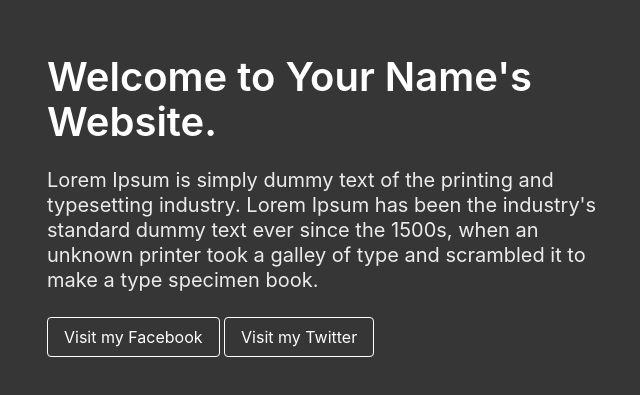
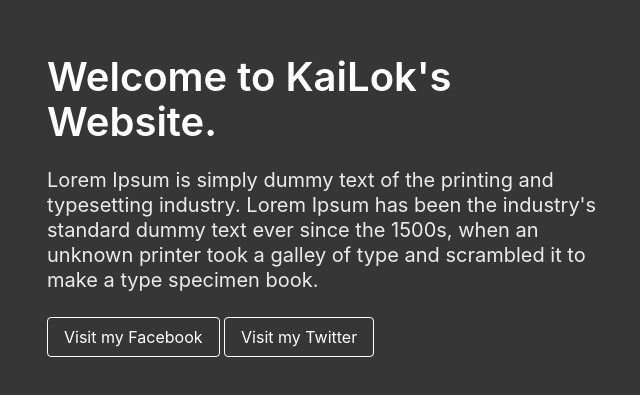
Before and after one commit to kai-T3/TanKaiLok.github.io, a plain HTML site: page index.html in a window 1280 px wide. Shown: the part 195-590 px from the top of the page, without its empty margins (311-951 px from the left). Drawn offline with nearby package versions, Linux system fonts and the light colour scheme.

Commit message:
changed name

```diff
--- a/index.html
+++ b/index.html
@@ -1,7 +1,7 @@
 <!DOCTYPE html>
 <html>
     <head>
-        <title>Your Name's Website</title>
+        <title>KaiLok's Website</title>
         <link rel="stylesheet"
             href="https://cdn.jsdelivr.net/npm/bulma@0.9.2/css/bulma.min.css">
         <meta name="viewport" content="width=device-width, initial-scale=1">
@@ -13,7 +13,7 @@
             <div class="columns is-vcentered is-centered">
                 <div class="column is-6">
                     <div class="block">
-                        <h1 class="title is-2">Welcome to Your Name's Website.</h1>
+                        <h1 class="title is-2">Welcome to KaiLok's Website.</h1>
                     </div>
                     <div class="block">
                         <h2 class="subtitle">Lorem Ipsum is simply dummy text of the printing and typesetting industry. Lorem Ipsum has been the industry's standard dummy text ever since the 1500s, when an unknown printer took a galley of type and scrambled it to make a type specimen book.<br>
```
